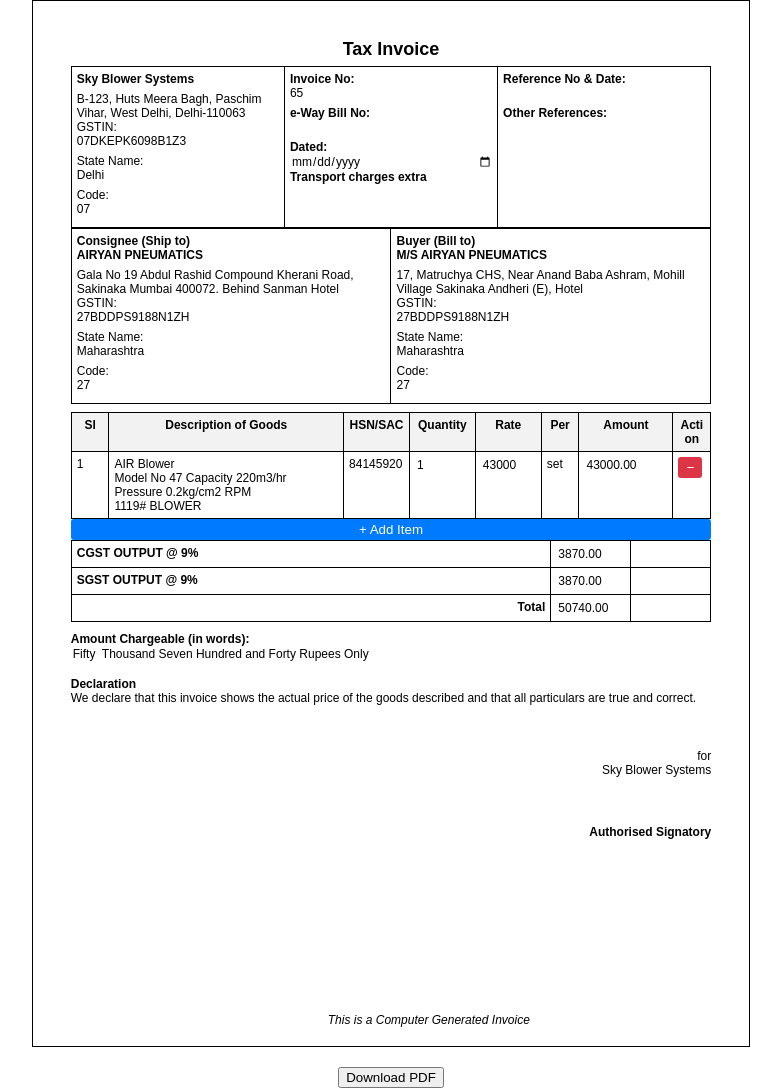
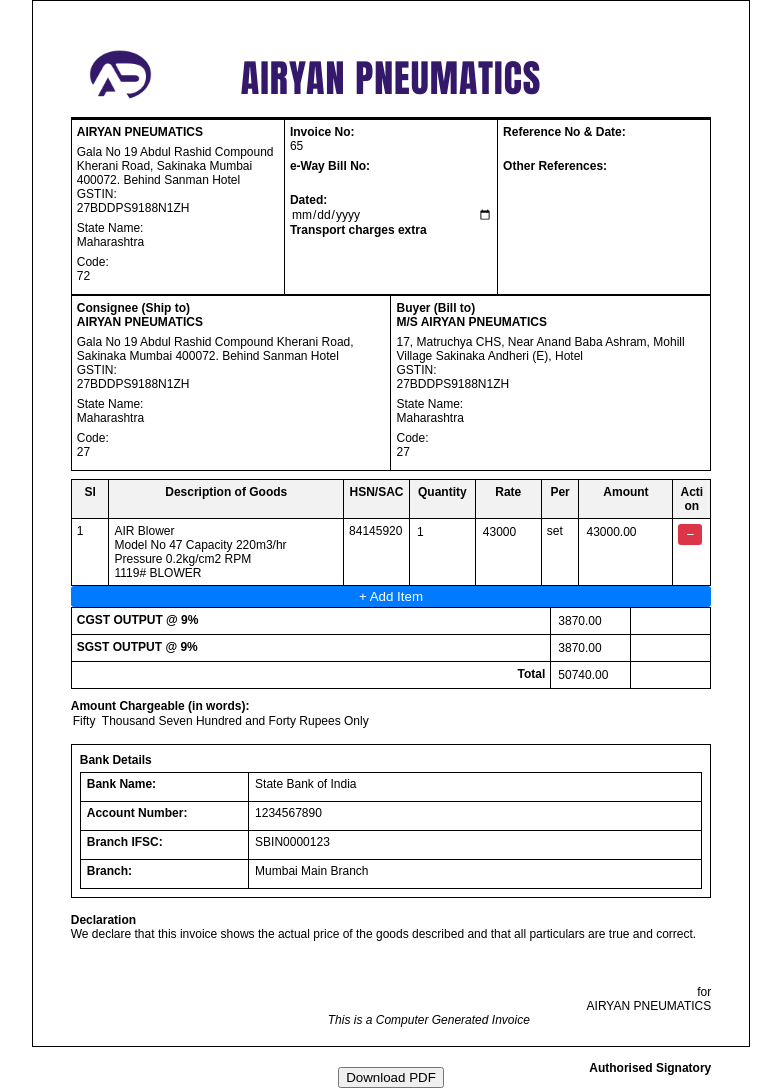
Before and after one commit to saiprasadkhule/Billing_System, a plain HTML site: page index.html in a window 1280 px wide. Shown: the whole page, without its empty margins (249-1030 px from the left). Drawn offline with Linux system fonts and the light colour scheme.

Commit message:
new logo

```diff
--- a/index.html
+++ b/index.html
@@ -9,16 +9,27 @@
 </head>
 <body>
     <div class="invoice-box" id="invoice">
-        <div class="title">Tax Invoice</div>
+        <!-- Header Section with Logo -->
+            <!-- Invoice Header -->
+            <div class="invoice-header">
+                <div class="logo-container">
+                    <img src="logo.png" alt="Airyan Pneumatics Logo" class="logo">
+                </div>
+                <div class="title-container">
+                    AIRYAN PNEUMATICS
+                </div>
+            </div>
+
+
 
         <!-- Header Section -->
         <table class="header">
             <tr>
                 <td>
-                    <strong><div contenteditable="true" class="editable">Sky Blower Systems</div></strong>
-                    <div contenteditable="true" class="editable">B-123, Huts Meera Bagh, Paschim Vihar, West Delhi, Delhi-110063</div>
-                    GSTIN: <div contenteditable="true" class="editable">07DKEPK6098B1Z3</div>
-                    State Name: <div contenteditable="true" class="editable">Delhi</div> Code: <div contenteditable="true" class="editable">07</div>
+                    <strong><div contenteditable="true" class="editable">AIRYAN PNEUMATICS</div></strong>
+                    <div contenteditable="true" class="editable">Gala No 19 Abdul Rashid Compound Kherani Road, Sakinaka Mumbai 400072. Behind Sanman Hotel</div>
+                    GSTIN: <div contenteditable="true" class="editable">27BDDPS9188N1ZH</div>
+                    State Name: <div contenteditable="true" class="editable">Maharashtra</div> Code: <div contenteditable="true" class="editable">72</div>
                 </td>
                 <td>
                     <b>Invoice No:</b> <div contenteditable="true" class="editable">65</div>
@@ -109,6 +120,31 @@ Pressure 0.2kg/cm2 RPM
             <b><input id="amountWords" readonly></b>
         </div>
 
+<!-- ✅ Bank Details Section -->
+<div class="bank-details" style="margin-top:15px; border:1px solid #000; padding:8px;">
+    <b>Bank Details</b>
+    <table style="width:100%; margin-top:5px; border-collapse: collapse;">
+        <tr>
+            <td style="width:25%;"><b>Bank Name:</b></td>
+            <td><div contenteditable="true" class="editable">State Bank of India</div></td>
+        </tr>
+        <tr>
+            <td><b>Account Number:</b></td>
+            <td><div contenteditable="true" class="editable">1234567890</div></td>
+        </tr>
+        <tr>
+            <td><b>Branch IFSC:</b></td>
+            <td><div contenteditable="true" class="editable">SBIN0000123</div></td>
+        </tr>
+        <tr>
+            <td><b>Branch:</b></td>
+            <td><div contenteditable="true" class="editable">Mumbai Main Branch</div></td>
+        </tr>
+    </table>
+</div>
+<!-- ✅ End Bank Details Section -->
+
+
         <div style="margin-top:15px;">
             <b>Declaration</b><br>
             We declare that this invoice shows the actual price of the goods described and that all particulars are true and correct.<br><br>
@@ -119,7 +155,7 @@ Pressure 0.2kg/cm2 RPM
         </div>
 
         <div class="signature">
-            for <div contenteditable="true" class="editable">Sky Blower Systems</div><br><br><br>
+            for <div contenteditable="true" class="editable">AIRYAN PNEUMATICS</div><br><br><br>
             <b>Authorised Signatory</b>
         </div>
     </div>
--- a/style.css
+++ b/style.css
@@ -75,3 +75,44 @@ input {
     font-style: italic;
     font-size: 12px;
 }
+
+
+
+
+.invoice-header {
+    display: flex;
+    align-items: center;
+    justify-content: center; /* Center everything */
+    position: relative; /* For absolute positioning of logo */
+    border-bottom: 2px solid #000;
+    padding: 10px 0;
+}
+
+.logo-container {
+    position: absolute;
+    left: 0; /* Stick to the left */
+}
+
+.logo-container .logo {
+    height: 96px;
+    width: auto;
+}
+
+.title-container {
+    font-family: Impact, Arial, sans-serif;
+    font-size: 38px;
+    font-weight: bold;
+    color: #34196A;
+    letter-spacing: 1px;
+    text-align: center;
+}
+
+
+.bank-details table td {
+    padding: 4px 6px;
+    vertical-align: top;
+}
+.bank-details .editable {
+    display: inline-block;
+    min-width: 200px;
+}
```
Also changed, not shown: header.png (added), logo.png (added).
